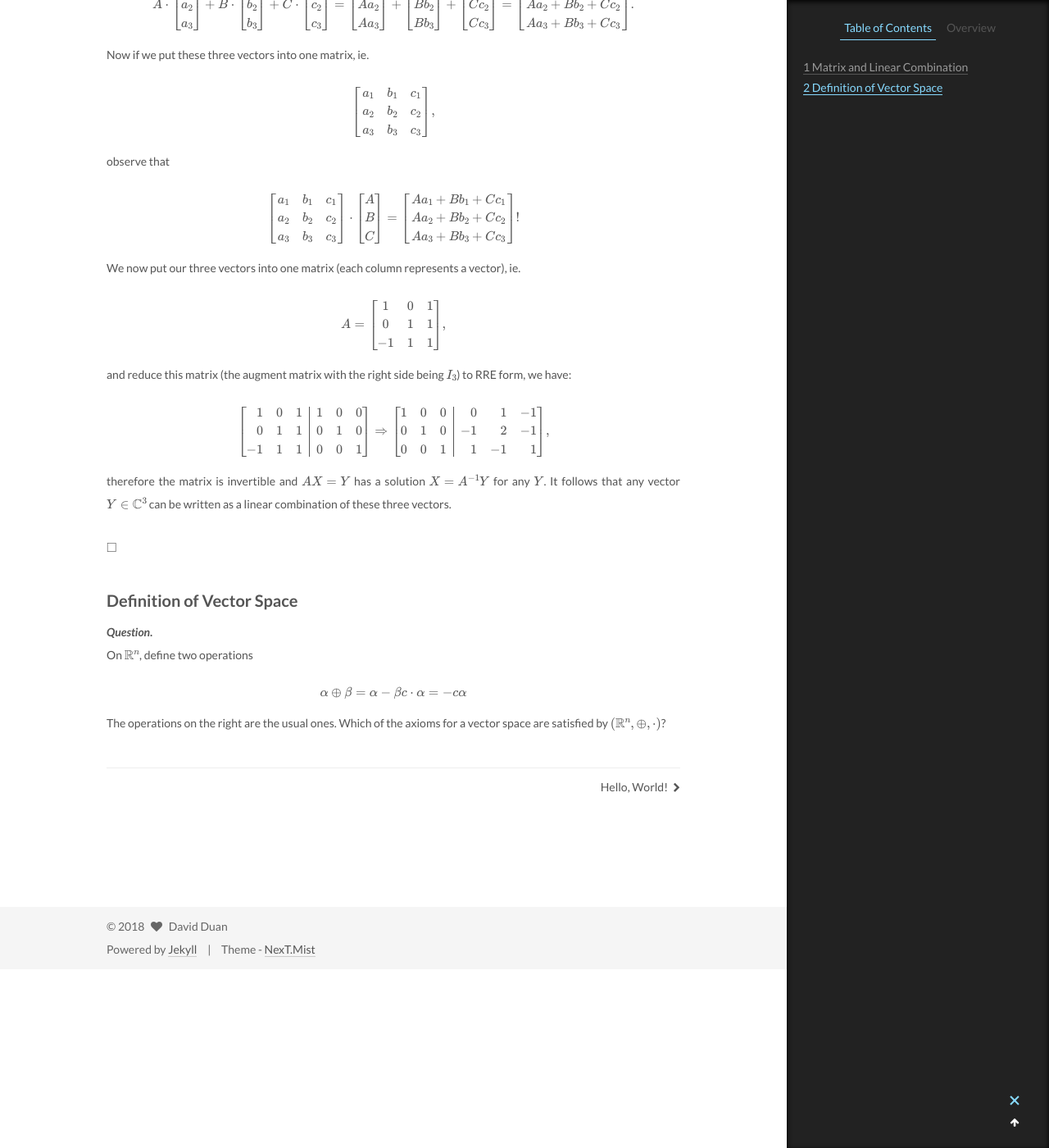
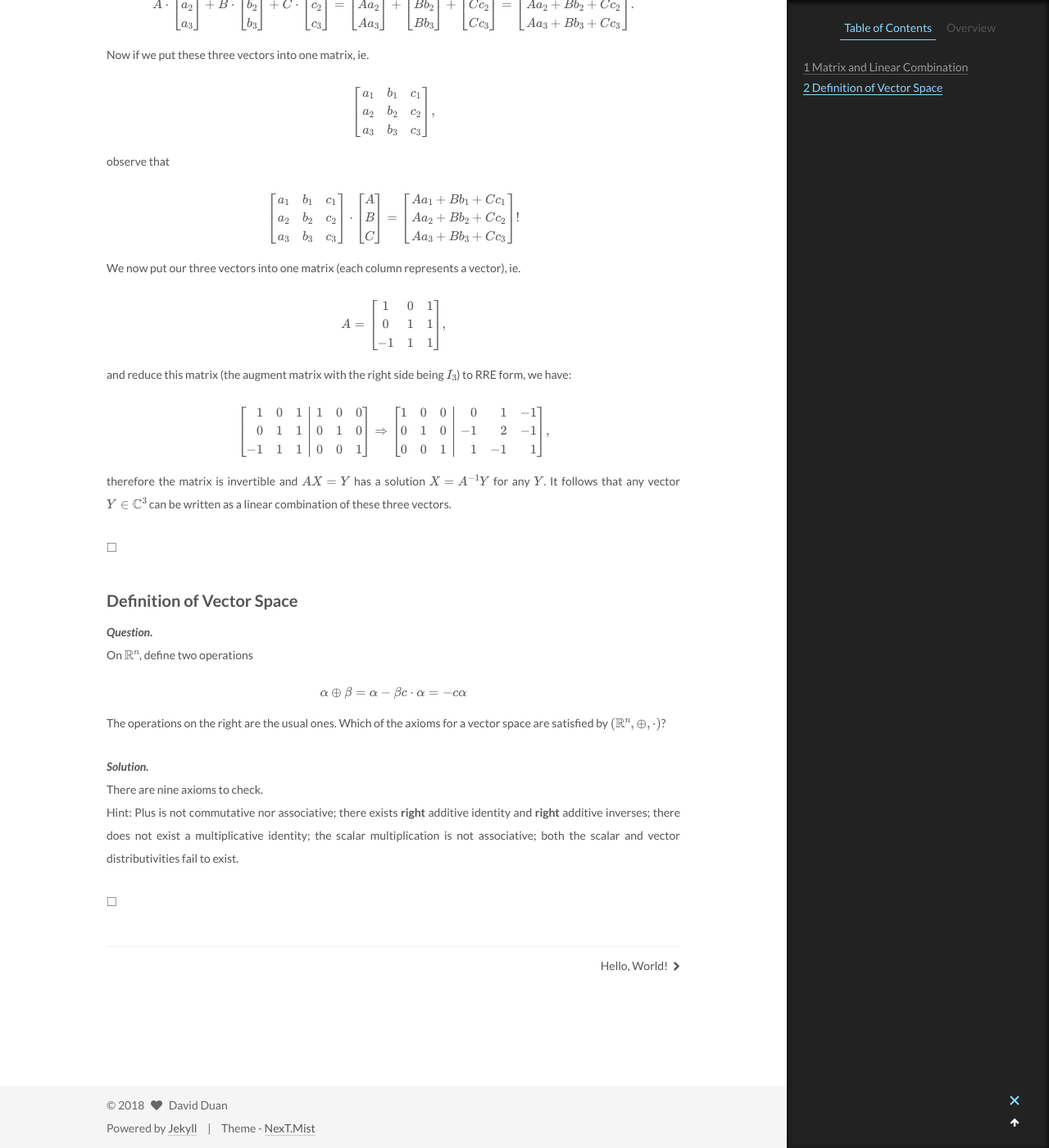
Before and after one commit to owaindex/Rootofallevii.github.io, a Jekyll site: the page built from _posts/2018-02-05-Math146-Review.md, in a window 1280 px wide and 1400 px high, scrolled down 648 px. Shown: the whole window at 82% size. Built offline with Jekyll 4.4.1, drawn with Linux system fonts in a browser that asks for light colours; formulas are drawn with MathJax 3.

Commit message:
Update 2018-02-05-Math146-Review.md

```diff
--- a/_posts/2018-02-05-Math146-Review.md
+++ b/_posts/2018-02-05-Math146-Review.md
@@ -38,3 +38,9 @@ On $\mathbb{R}^n$, define two operations
 $$ \alpha \oplus \beta = \alpha - \beta \\ c \cdot \alpha = - c \alpha$$
 
 The operations on the right are the usual ones. Which of the axioms for a vector space are satisfied by $(\mathbb{R}^n, \oplus, \cdot)$?
+
+***Solution.***\\
+There are nine axioms to check. \\
+Hint: Plus is not commutative nor associative; there exists **right** additive identity and **right** additive inverses; there does not exist a multiplicative identity; the scalar multiplication is not associative; both the scalar and vector distributivities fail to exist.
+
+$\square$
```
